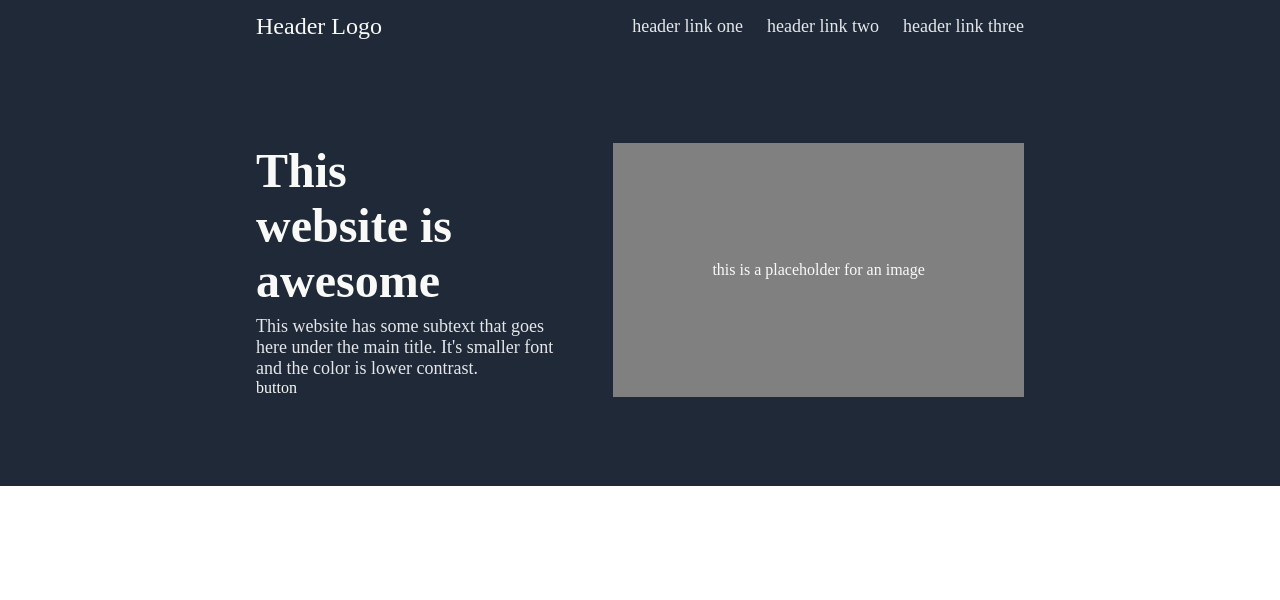
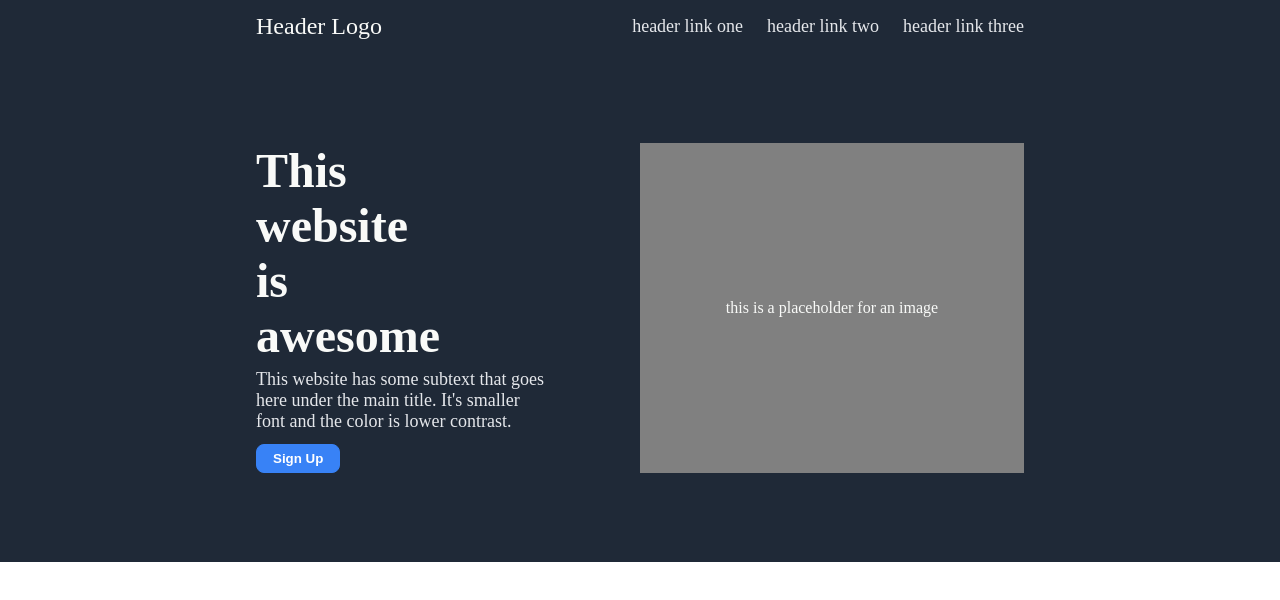
Before and after one commit to DannyJonak/odin-landing-page, a plain HTML site: page index.html in a window 1280 px wide. Drawn offline with Linux system fonts and the light colour scheme.

Commit message:
style sign up button

```diff
--- a/index.html
+++ b/index.html
@@ -23,7 +23,7 @@
           <div class="hero-secondary">This website has some subtext that goes here under the main title.
             It's smaller font and the color is lower contrast.</div>
           <div class="button-container">
-            <div>button</div>
+            <button class="sign-up">Sign Up</button>
           </div>
         </div>
         <div class="image">
--- a/styles.css
+++ b/styles.css
@@ -52,7 +52,7 @@ body {
     justify-content: center;
     align-items: center;
     background-color: gray;
-    flex: 1.15 1 0;
+    flex: 1;
  }
 
  .header .content .text {
@@ -65,13 +65,23 @@ body {
 
 .hero-main {
     font-size: 48px;
-    font-weight: 800;
-    margin-right: 3em;
-    margin-bottom: 8px;
+    font-weight: 900;
+    margin-right: 4em;
+    margin-bottom: 6px;
  }
 
  .hero-secondary {
     font-size: 18px;
-    margin-right: 3em;
+    margin-right: 5em;
+    margin-bottom: 12px;
     color: #E5E7EB;
  }
+
+ button.sign-up {
+   color: white;
+   padding: 6px 16px;
+   border-radius: 8px;
+   background-color: #3882F6;
+   border: 1px solid #3882F6;
+   font-weight: bold;
+ }
```
